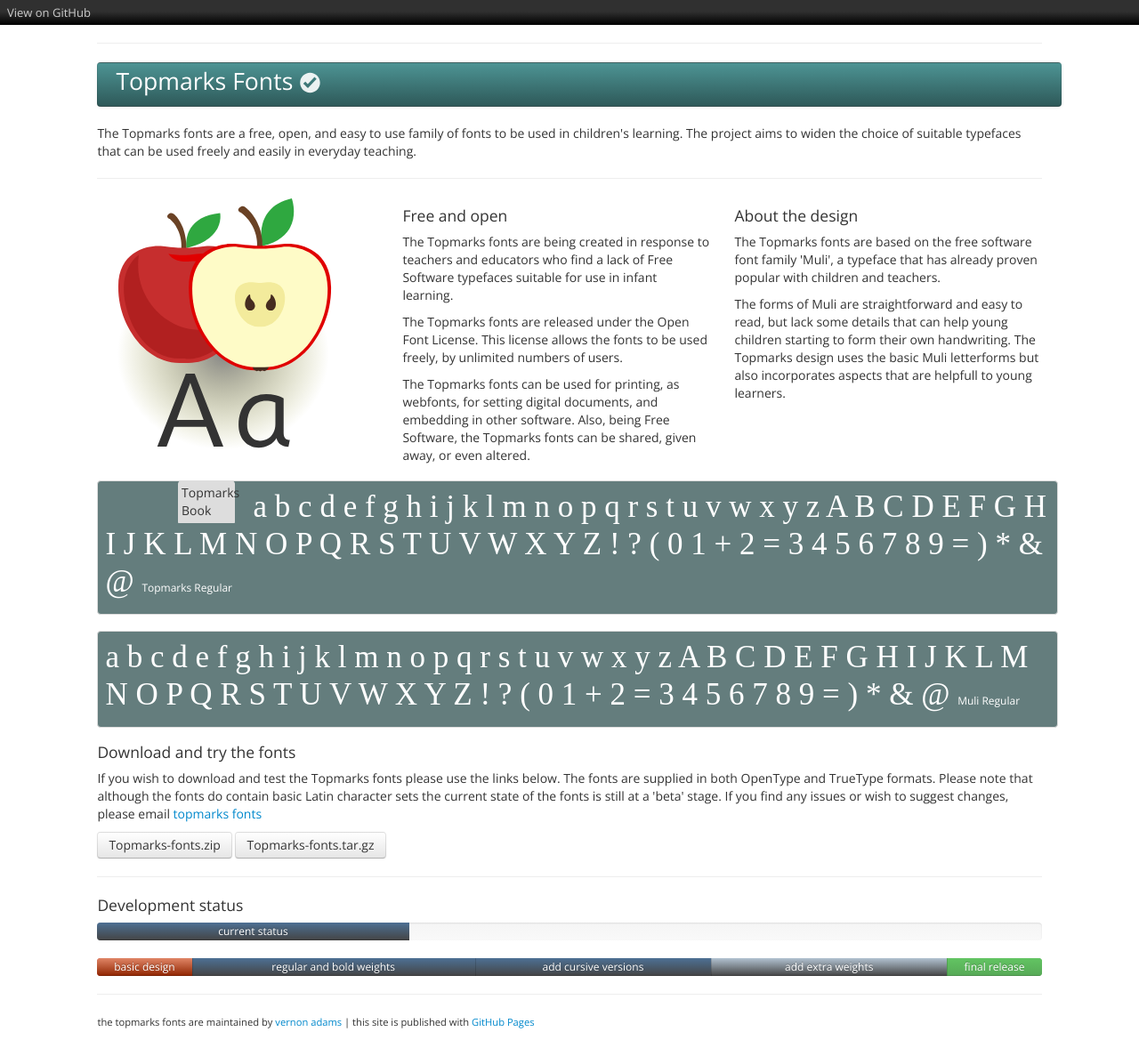
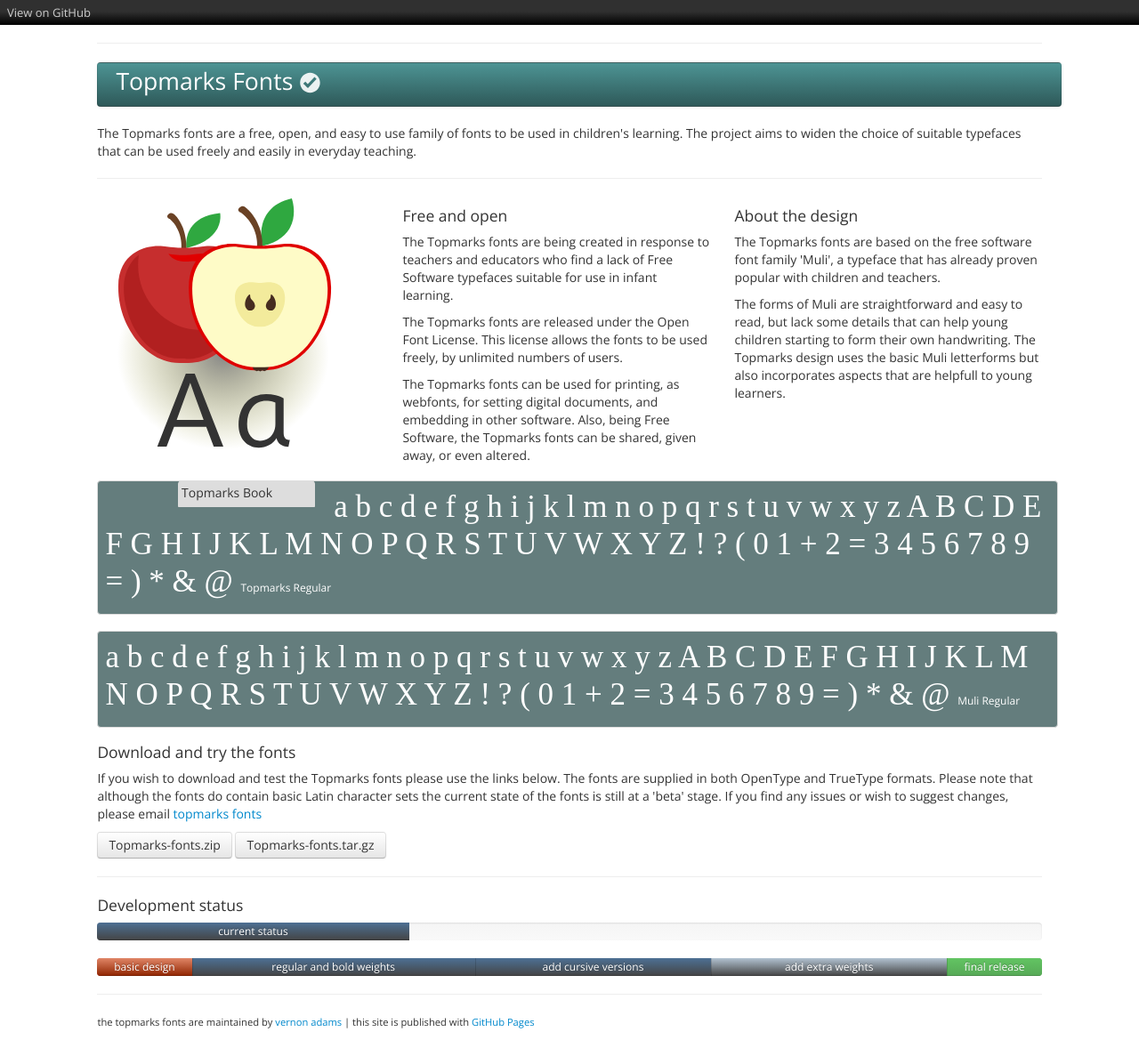
Before and after one commit to vernnobile/topmarks, a Jekyll site: the page built from index.html, in a window 1280 px wide. Shown: the whole page at 89% size. Built offline with Jekyll 4.4.1, drawn with Linux system fonts in a browser that asks for light colours; some web fonts are replaced.

Commit message:
Update specimen.html

```diff
--- a/_includes/specimen.html
+++ b/_includes/specimen.html
@@ -1,5 +1,5 @@
 <div>
-<div class="span1 offset1 tab">Topmarks Book</div>
+<div class="span2 offset1 tab">Topmarks Book</div>
 <div style="font-family:topmarksbook" class="specimen">a b c d e f g h i j k l m n o p q r s t u v w x y z A B C D E F G H I J K L M N O P Q R S T U V W X Y Z ! ? ( 0 1 + 2 = 3 4 5 6 7 8 9 = ) * & @ <span style="font-size:12px">Topmarks Regular</span></div>
 <div style="font-family:mulimedium" class="specimen">a b c d e f g h i j k l m n o p q r s t u v w x y z A B C D E F G H I J K L M N O P Q R S T U V W X Y Z ! ? ( 0 1 + 2 = 3 4 5 6 7 8 9 = ) * & @ <span style="font-size:12px">Muli Regular</span></div>
 </div>
```
